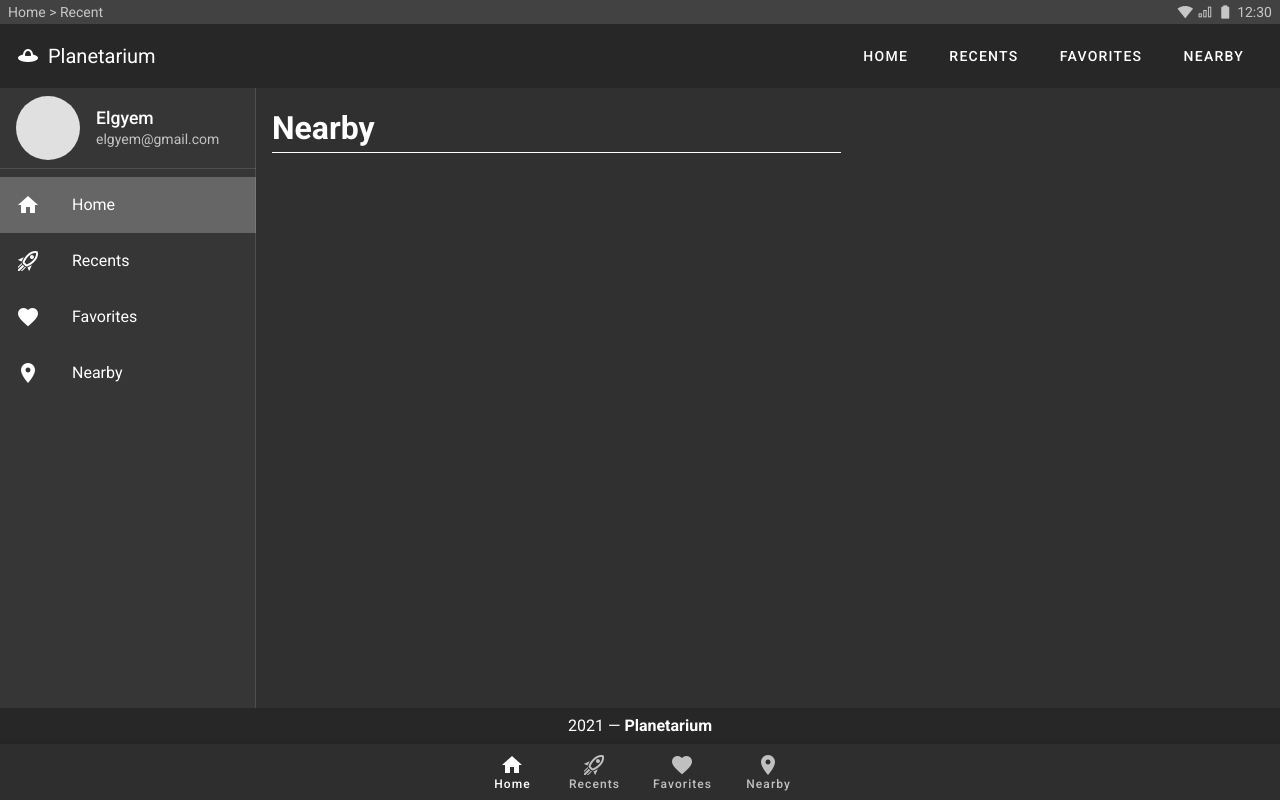
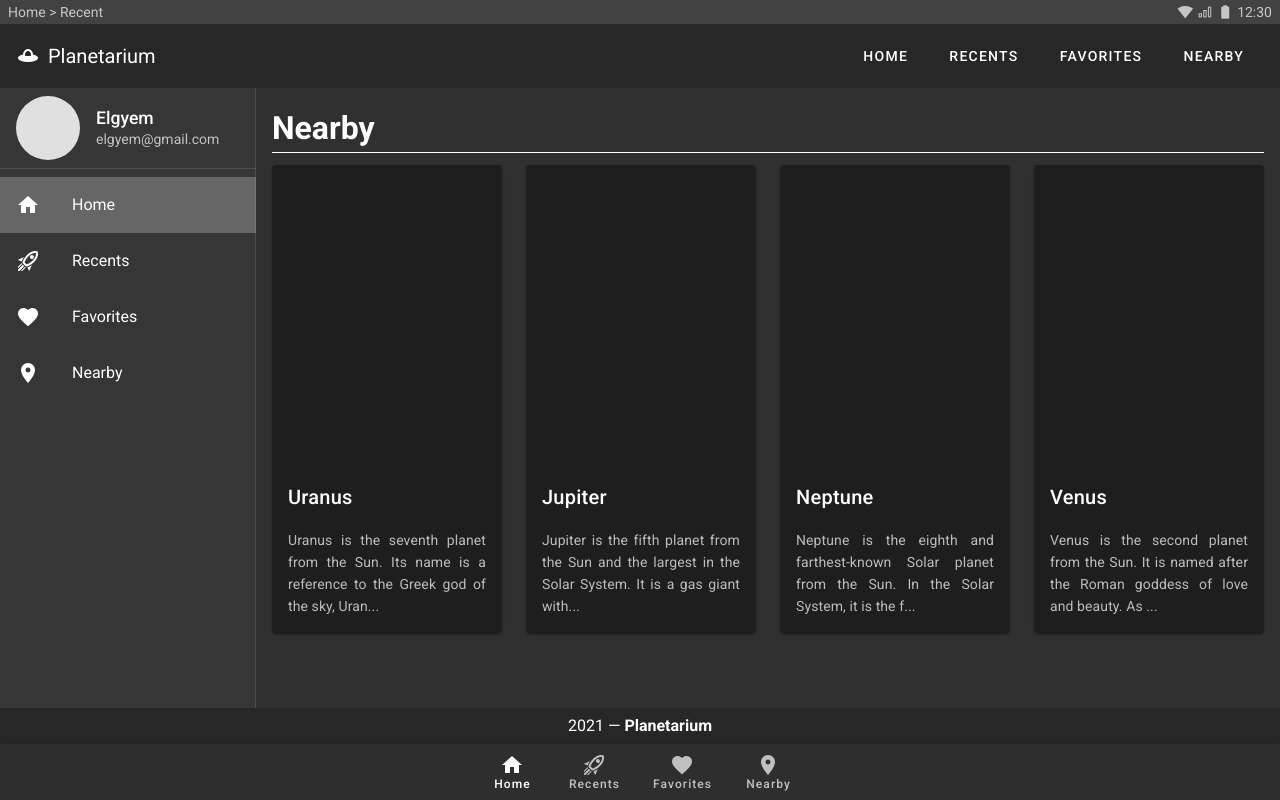
Before and after one commit to leoruas/web-af, a Vue app: page /nearby in a window 1280 px wide. Built offline with nearby package versions, Linux system fonts and the light colour scheme.

Commit message:
populated nearby page with sotre info

```diff
--- a/src/views/Nearby.vue
+++ b/src/views/Nearby.vue
@@ -1,10 +1,34 @@
 <template>
   <v-content style="background-color: #303030; height: 100%">
-    <v-row style="color: white" class="pa-4" >
-      <v-col cols="7" style="text-align: justify">
+    <v-row style="color: white" class="pa-4">
+      <v-col cols="12" style="text-align: justify">
         <h1>Nearby</h1>
         <v-divider class="background-color: white mb-3"></v-divider>
+
+        <v-row>
+          <v-col v-for="(planet, p) in recents" :key="p" cols="3">
+            <PlanetCard :planet="planet" />
+          </v-col>
+        </v-row>
       </v-col>
     </v-row>
   </v-content>
 </template>
+
+<script>
+import PlanetCard from "@/components/PlanetCard.vue";
+
+export default {
+  components: {
+    PlanetCard,
+  },
+  computed: {
+    planets() {
+      return this.$store.state.planets;
+    },
+    recents() {
+      return this.planets.filter((planet) => planet.isNearby);
+    },
+  },
+};
+</script>
```
